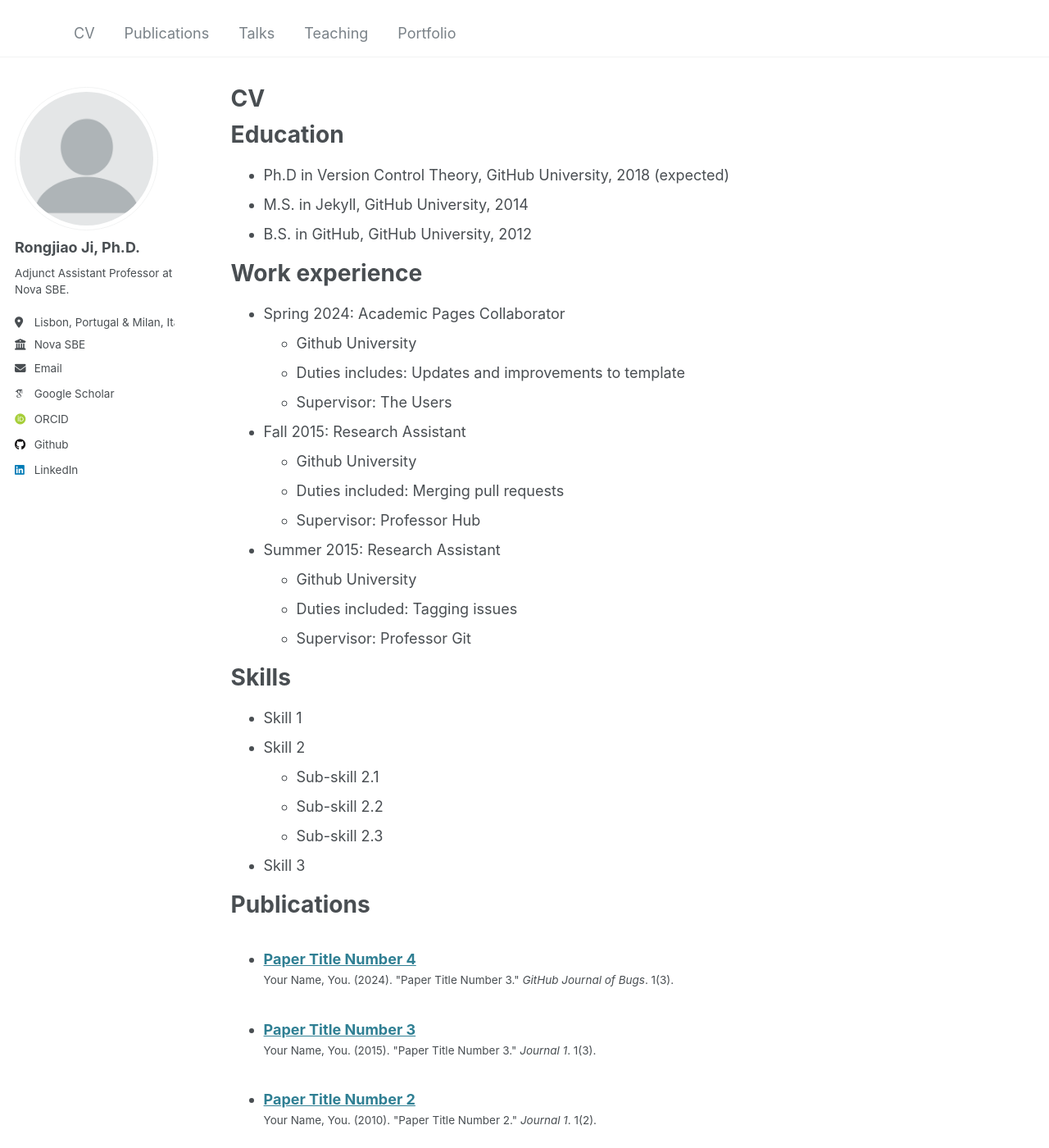
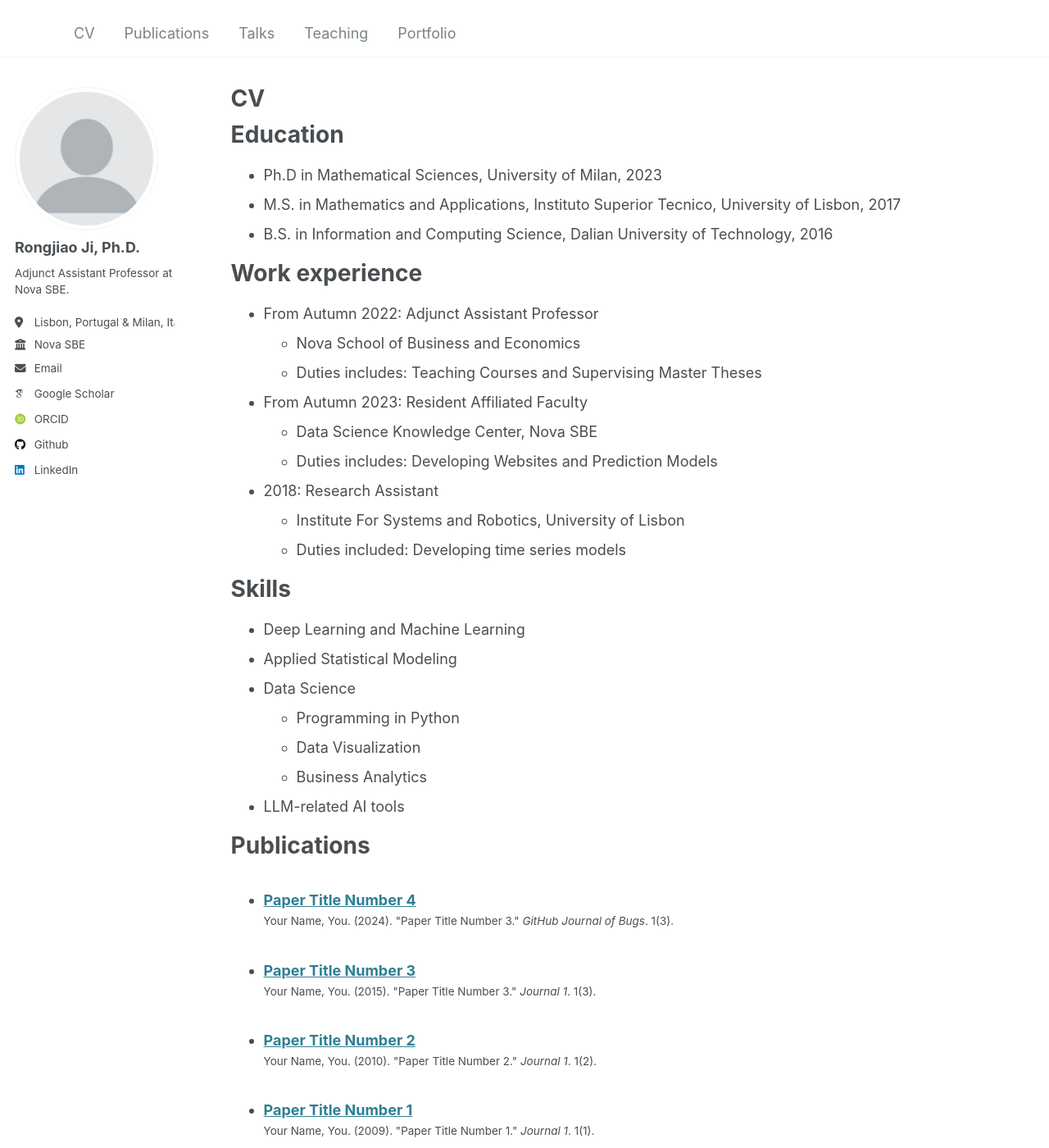
Before and after one commit to rongjiaoji/rongjiaoji.github.io, a Jekyll site: the page built from _pages/cv.md, in a window 1280 px wide and 1400 px high. Shown: the whole window at 82% size. Built offline with Jekyll 4.4.1, drawn with Linux system fonts in a browser that asks for light colours; some web fonts are replaced; some of the changed text lies outside the part shown.

Commit message:
Update cv.md

```diff
--- a/_pages/cv.md
+++ b/_pages/cv.md
@@ -11,35 +11,33 @@ redirect_from:
 
 Education
 ======
-* Ph.D in Version Control Theory, GitHub University, 2018 (expected)
-* M.S. in Jekyll, GitHub University, 2014
-* B.S. in GitHub, GitHub University, 2012
+* Ph.D in Mathematical Sciences, University of Milan, 2023
+* M.S. in Mathematics and Applications, Instituto Superior Tecnico, University of Lisbon, 2017
+* B.S. in Information and Computing Science, Dalian University of Technology, 2016
 
 Work experience
 ======
-* Spring 2024: Academic Pages Collaborator
-  * Github University
-  * Duties includes: Updates and improvements to template
-  * Supervisor: The Users
+* From Autumn 2022: Adjunct Assistant Professor
+  * Nova School of Business and Economics
+  * Duties includes: Teaching Courses and Supervising Master Theses
 
-* Fall 2015: Research Assistant
-  * Github University
-  * Duties included: Merging pull requests
-  * Supervisor: Professor Hub
+* From Autumn 2023: Resident Affiliated Faculty
+  * Data Science Knowledge Center, Nova SBE
+  * Duties includes: Developing Websites and Prediction Models
 
-* Summer 2015: Research Assistant
-  * Github University
-  * Duties included: Tagging issues
-  * Supervisor: Professor Git
+* 2018: Research Assistant
+  * Institute For Systems and Robotics, University of Lisbon
+  * Duties included: Developing time series models
 
 Skills
 ======
-* Skill 1
-* Skill 2
-  * Sub-skill 2.1
-  * Sub-skill 2.2
-  * Sub-skill 2.3
-* Skill 3
+* Deep Learning and Machine Learning
+* Applied Statistical Modeling
+* Data Science
+  * Programming in Python
+  * Data Visualization
+  * Business Analytics
+* LLM-related AI tools
 
 Publications
 ======
@@ -58,7 +56,3 @@ Teaching
   <ul>{% for post in site.teaching reversed %}
     {% include archive-single-cv.html %}
   {% endfor %}</ul>
-
-Service and leadership
-======
-* Currently signed in to 43 different slack teams
```
